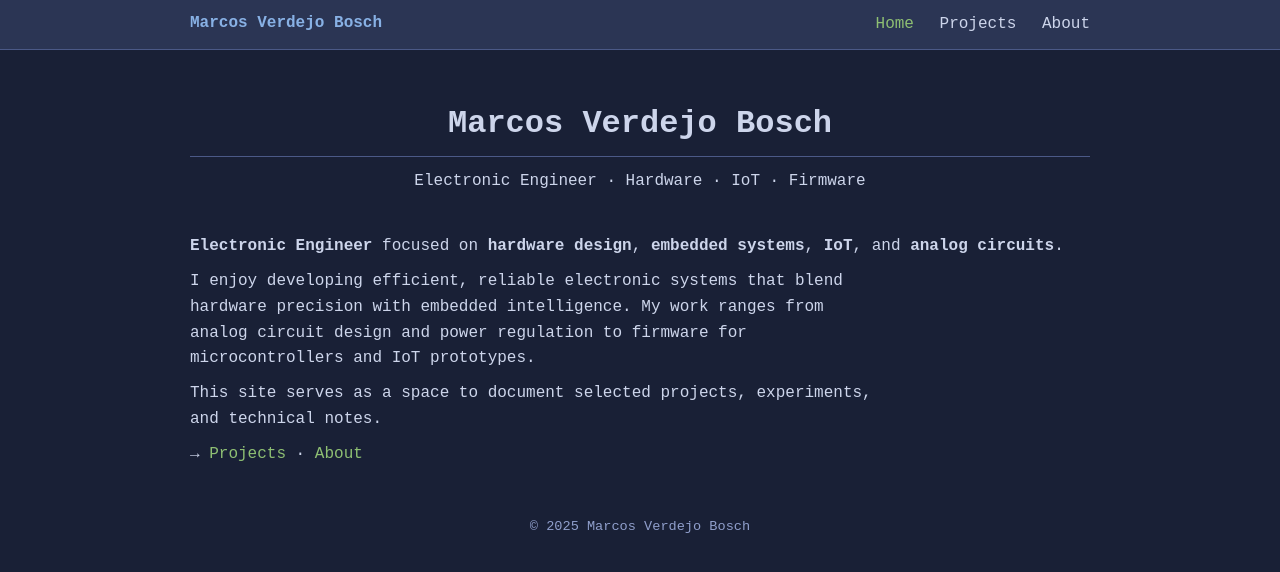
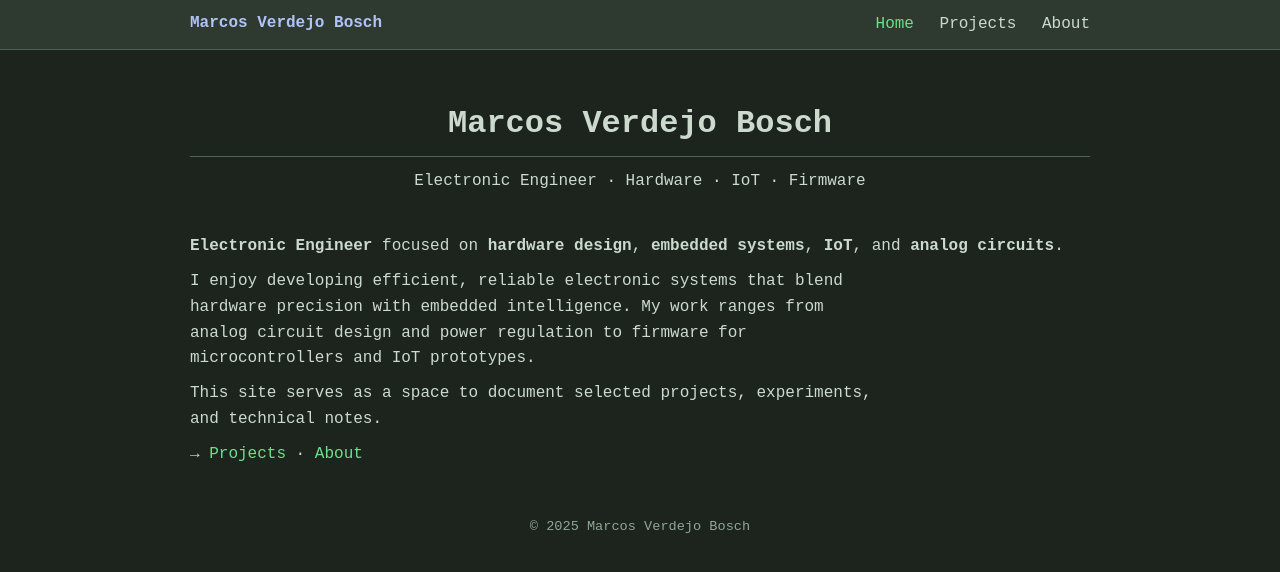
Before and after one commit to MarcosVerde/MarcosVerde.github.io, a Jekyll site: the page built from index.md, in a window 1280 px wide. Shown: the top 572 px of the page. Built offline with Jekyll 4.4.1, drawn with Linux system fonts in a browser that asks for light colours.

Commit message:
Update style.css
Apply new Rootloops green/blue palette with Hack font

```diff
--- a/assets/css/style.css
+++ b/assets/css/style.css
@@ -1,17 +1,17 @@
 /* --------------------------------------------------------------
-   Global dark theme (Rootloops palette)
+   Global dark theme (Rootloops palette v2)
    Font: Hack (fallbacks to Liberation Mono / Consolas / Courier)
 -------------------------------------------------------------- */
 
 :root {
-  --bg: #192036;        /* background */
-  --bg-alt: #2b3554;    /* navbar / panels */
-  --fg: #cdd5eb;        /* main text (foreground) */
-  --muted: #909fcc;     /* secondary text */
-  --line: #4b5987;      /* subtle borders */
+  --bg: #1c241d;        /* background */
+  --bg-alt: #2e3a30;    /* navbar / panels */
+  --fg: #ccdace;        /* main text (foreground) */
+  --muted: #91a795;     /* secondary text */
+  --line: #506152;      /* subtle borders */
 
-  --accent: #88b1e5;    /* primary accent: bright blue */
-  --accent-alt: #8ebf73;/* secondary accent: bright green */
+  --accent: #b0c2f7;    /* primary accent: soft bright blue */
+  --accent-alt: #6be18a;/* secondary accent: fresh green */
 }
 
 /* Base layout */
@@ -106,7 +106,7 @@ li {
 
 .nav-title {
   font-weight: 700;
-  color: var(--accent);      /* brand text: bright blue */
+  color: var(--accent);      /* brand text: blue */
   text-decoration: none;
 }
 
@@ -118,7 +118,7 @@ li {
 
 .nav-links a:hover,
 .nav-links a.active {
-  color: var(--accent-alt); /* active/hover: bright green */
+  color: var(--accent-alt); /* active/hover: green */
 }
 
 /* Home page: center main title */
```
